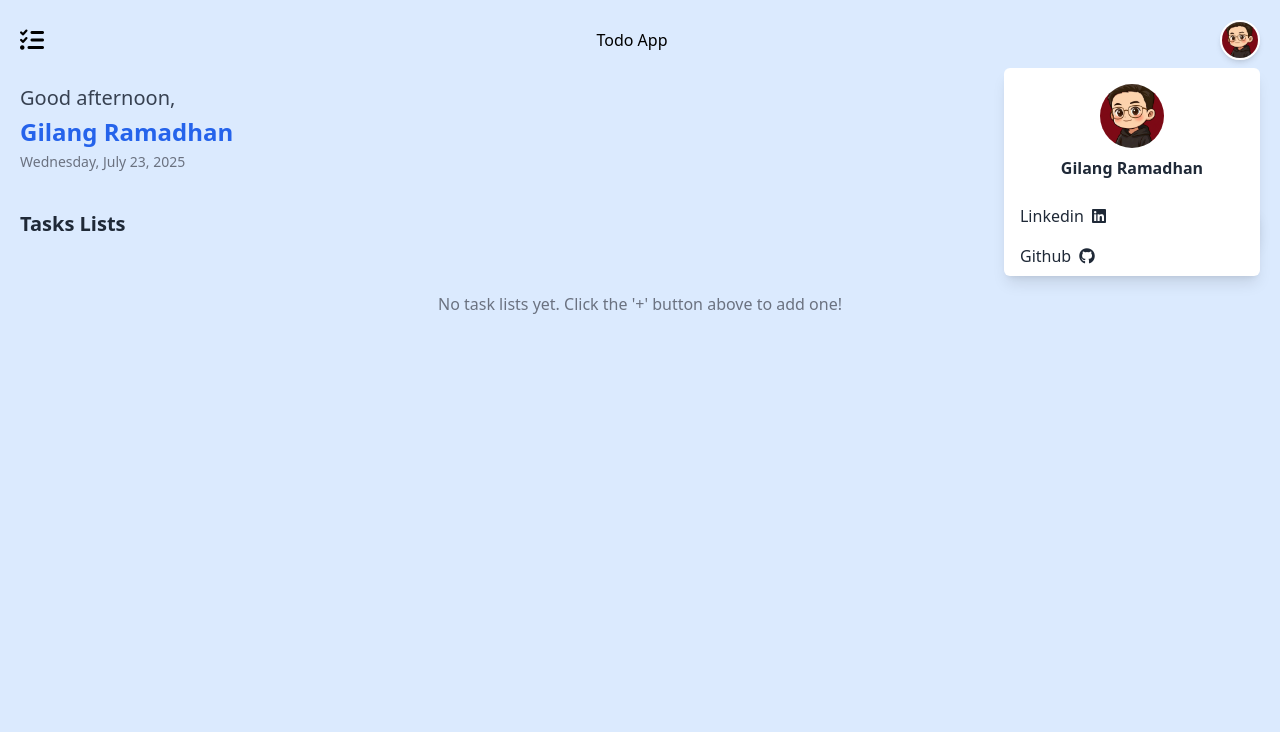
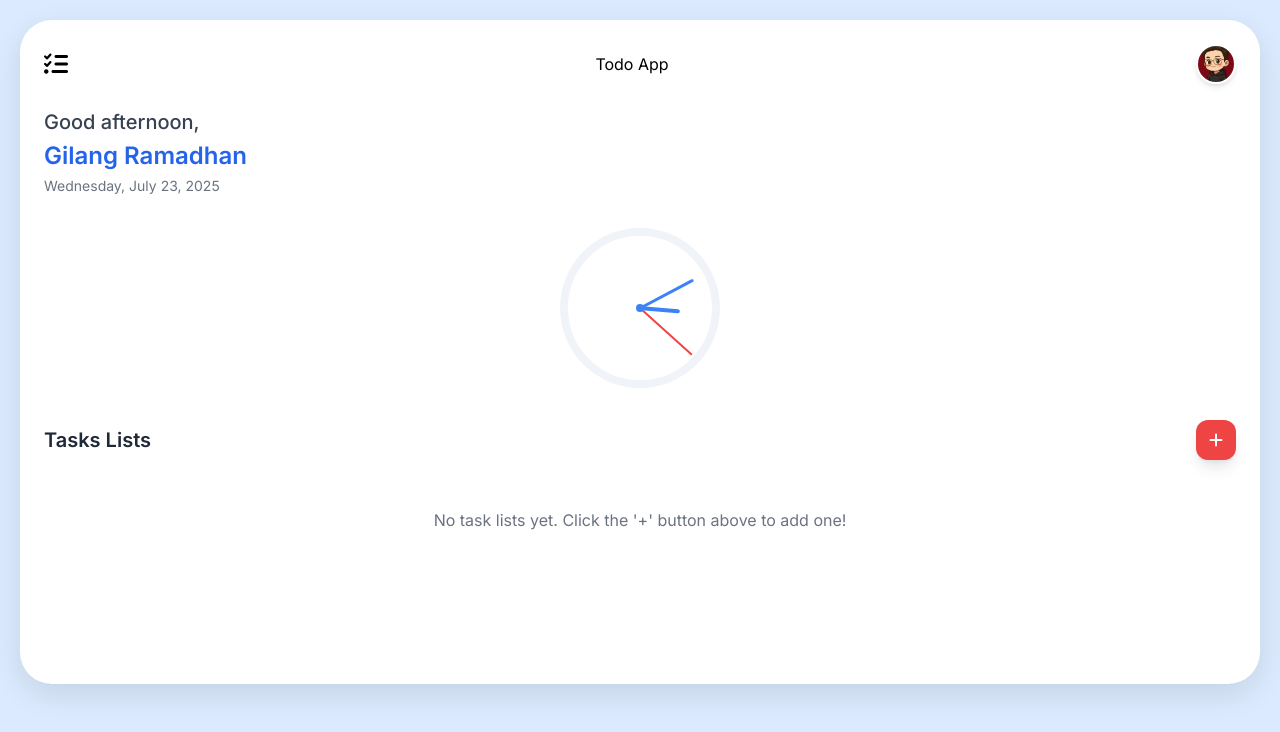
Before and after one commit to Revou-Coding-Camp/codingcamp-21-jul-25-initialgr, a plain HTML site: page index.html in a window 1280 px wide. Drawn offline with nearby package versions, Linux system fonts and the light colour scheme.

Commit message:
delete "/"

```diff
--- a/index.html
+++ b/index.html
@@ -12,7 +12,7 @@
   <!-- Inter Font CDN (Google Fonts) -->
   <link href="https://fonts.googleapis.com/css2?family=Inter:wght@300;400;500;600;700&display=swap" rel="stylesheet">
 
-  <link rel="stylesheet" href=../css/style.css">
+  <link rel="stylesheet" href="css/style.css">
 </head>
 
 <body class="bg-blue-100 flex justify-center items-start min-h-screen p-5 box-border">
@@ -140,7 +140,7 @@
     </div>
   </div>
 
-  <script src="../js/script.js"></script>
+  <script src="js/script.js"></script>
 </body>
 
 </html>
```
